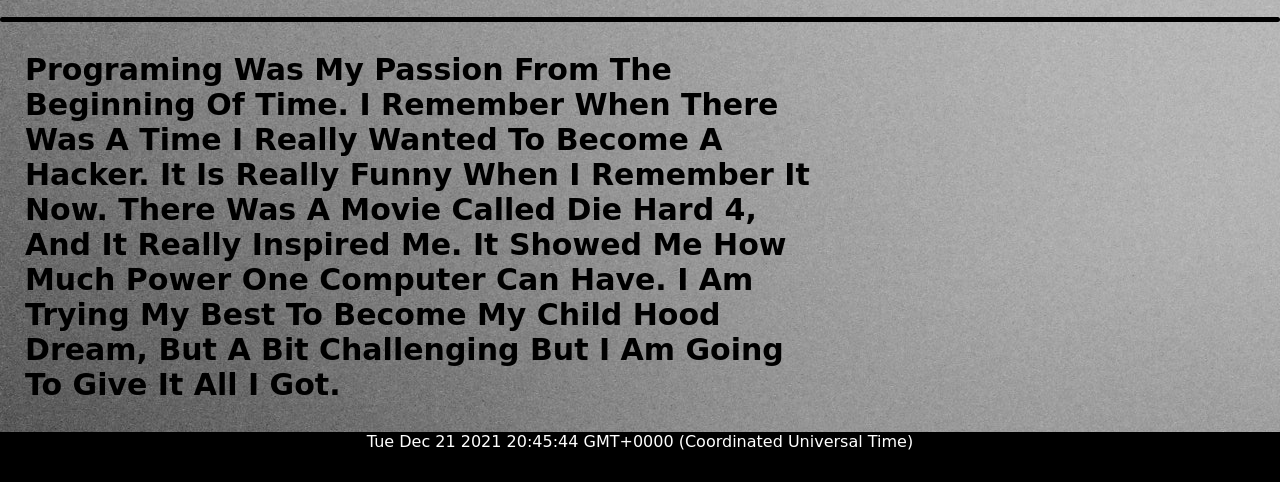
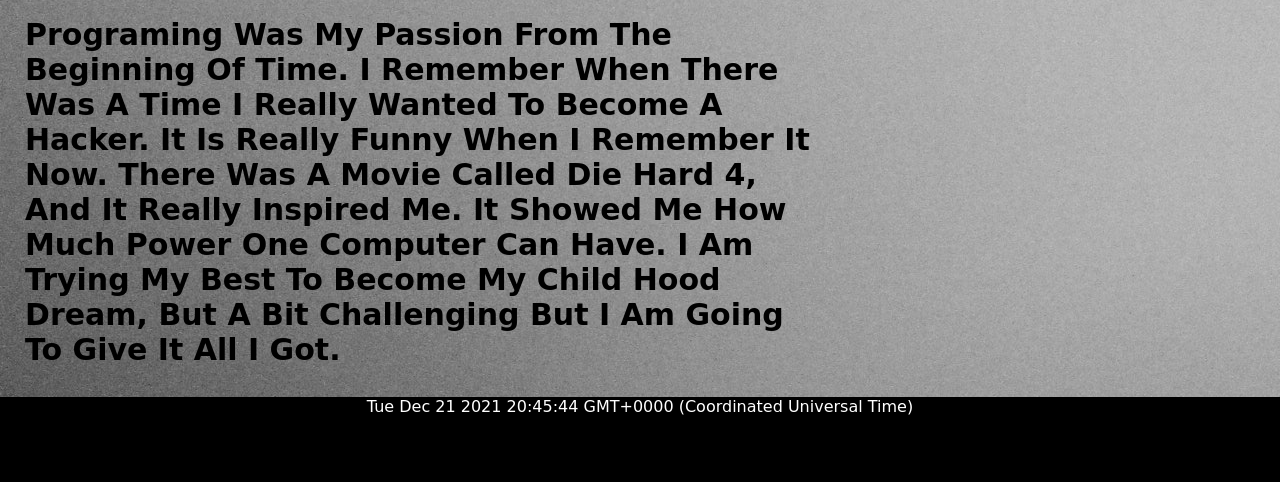
Before and after one commit to baby2733/baby2733.github.io, a plain HTML site: page index.html in a window 1280 px wide. Shown: the part 450-932 px from the top of the page. After the commit the page ends 897 px from the top, so only its background shows below. Drawn offline with Linux system fonts and the light colour scheme; a web font is replaced by a local one.

Commit message:
Update style.css

```diff
--- a/style.css
+++ b/style.css
@@ -70,13 +70,6 @@ p {
   padding-left: 25px;
 }
 
-.style-break {
-  width: 100%;
-  height: 5px;
-  background-color: black;
-  border-radius: 2.5px;
-  margin: 30px 0px 30px 0px;
-}
 
 button {
   height: 40px;
```
